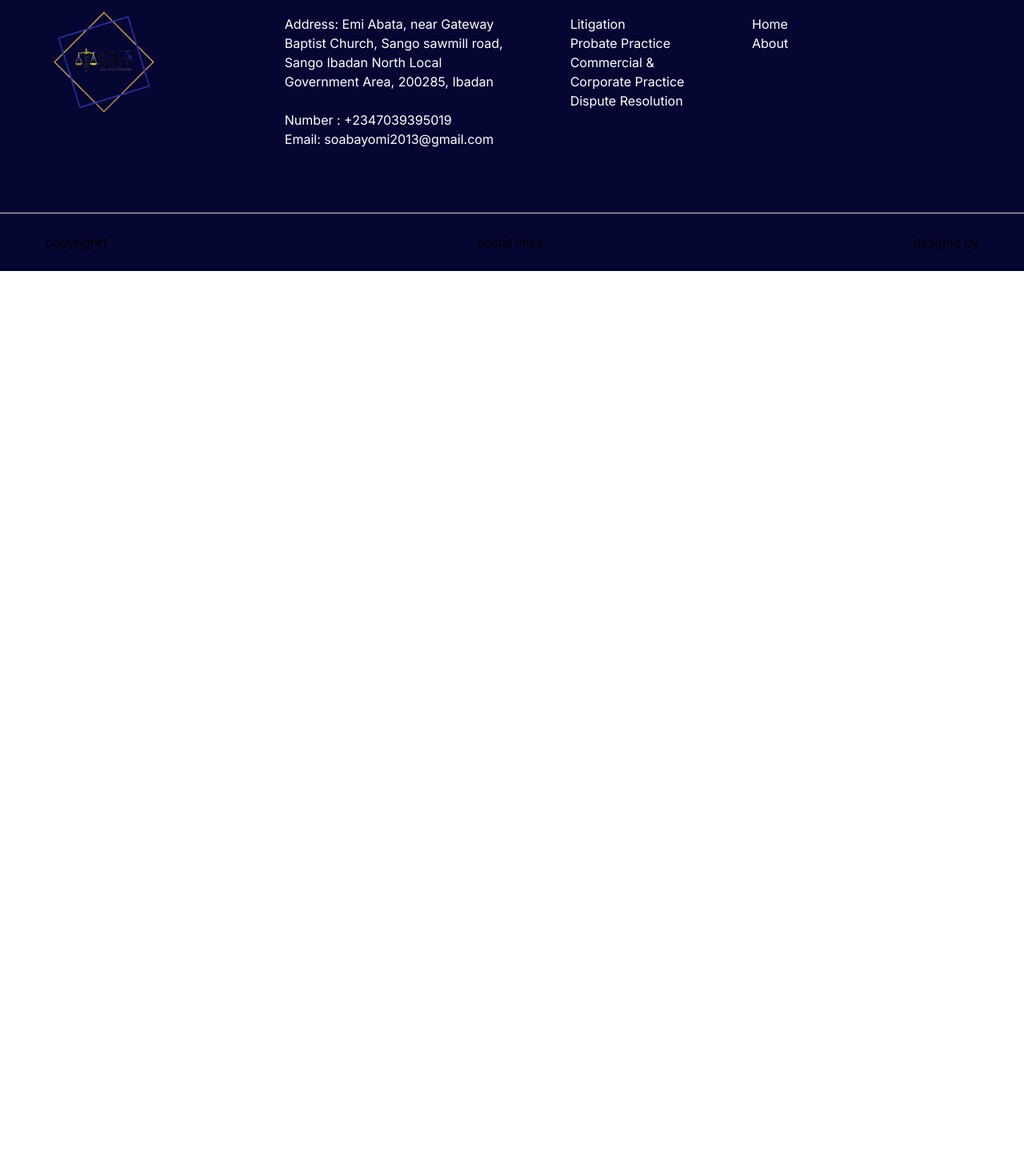
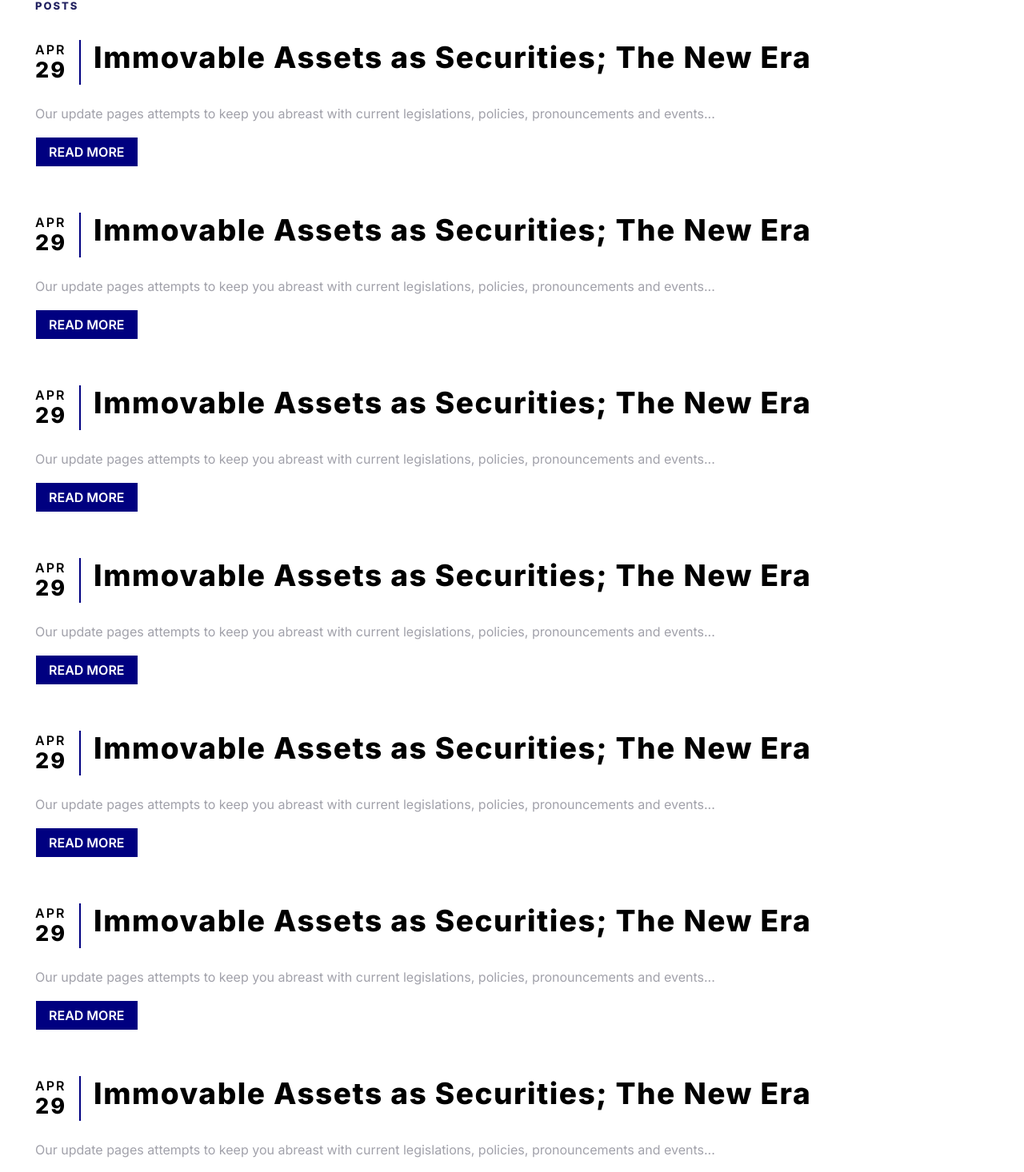
Before and after one commit to bolowys33/acegrit, a Next.js app: page /legal-blog in a window 1280 px wide. Shown: the part 773-2239 px from the top of the page at 80% size. Before the commit the page ends 1112 px from the top, so only its background shows below. Built offline with nearby package versions, Linux system fonts and the light colour scheme.

Commit message:
Implement legal blog page

```diff
--- a/app/legal-blog/page.tsx
+++ b/app/legal-blog/page.tsx
@@ -1,10 +1,11 @@
 import PageBanner from "@/components/PageBanner";
 import SectionTitle from "@/components/SectionTitle";
 import { Container } from "@mui/material";
+import Link from "next/link";
 
 const Blog = () => {
     return (
-        <div>
+        <div className="mb-6">
             <PageBanner title="Legal Blog" classes="blog-image" />
             <Container maxWidth="xl">
                 <div className="md:px-5">
@@ -12,7 +13,161 @@ const Blog = () => {
                     <h3 className="text-[29px] md:text-[34px] text-start font-extrabold tracking-[1.5px]">
                         From the Desk
                     </h3>
-                    <p className="tracking-[.5px] font-[500] text-zinc-400">Our update pages attempts to keep you abreast with current legislations, policies, pronouncements and events within the legal space in Africa.</p>
+                    <p className="tracking-[.5px] font-[500] text-zinc-400 my-6">
+                        Our articles from the desk, aim to keep you updated with
+                        current legislations, policies, pronouncements and
+                        events within the legal space in Africa.
+                    </p>
+                    <SectionTitle section="posts" classes="mb-6" />
+                    <section className="space-y-16">
+                    <article>
+                        <div className="flex">
+                            <div className="py-0 pr-4 border-r-2 h-14 border-navy tracking-[2px] hidden md:block">
+                                <p className="font-semibold">APR</p>
+                                <p className="text-[27px] font-extrabold leading-5 mt-1 ">
+                                    29
+                                </p>
+                            </div>
+                            <div className="md:pl-4">
+                                <Link href={"#"} className="text-[32px] md:text-[37px] text-start font-extrabold tracking-[1.5px] leading-[44px] hover:text-navy">
+                                    Immovable Assets as Securities; The New Era
+                                </Link>
+                            </div>
+                        </div>
+                        <p className="text-zinc-400 my-6">
+                        Our update pages attempts to keep you abreast with
+                        current legislations, policies, pronouncements and
+                        events...
+                    </p>
+                    <Link href={"#"} className="transition duration-300 ease-in-out bg-navy hover:bg-transparent hover:text-navy hover:border-navy border text-white py-2 px-4 font-semibold uppercase">read more</Link>
+                    </article>
+                    <article>
+                        <div className="flex">
+                            <div className="py-0 pr-4 border-r-2 h-14 border-navy tracking-[2px] hidden md:block">
+                                <p className="font-semibold">APR</p>
+                                <p className="text-[27px] font-extrabold leading-5 mt-1 ">
+                                    29
+                                </p>
+                            </div>
+                            <div className="md:pl-4">
+                                <Link href={"#"} className="text-[32px] md:text-[37px] text-start font-extrabold tracking-[1.5px] leading-[44px] hover:text-navy">
+                                    Immovable Assets as Securities; The New Era
+                                </Link>
+                            </div>
+                        </div>
+                        <p className="text-zinc-400 my-6">
+                        Our update pages attempts to keep you abreast with
+                        current legislations, policies, pronouncements and
+                        events...
+                    </p>
+                    <Link href={"#"} className="transition duration-300 ease-in-out bg-navy hover:bg-transparent hover:text-navy hover:border-navy border text-white py-2 px-4 font-semibold uppercase">read more</Link>
+                    </article>
+                    <article>
+                        <div className="flex">
+                            <div className="py-0 pr-4 border-r-2 h-14 border-navy tracking-[2px] hidden md:block">
+                                <p className="font-semibold">APR</p>
+                                <p className="text-[27px] font-extrabold leading-5 mt-1 ">
+                                    29
+                                </p>
+                            </div>
+                            <div className="md:pl-4">
+                                <Link href={"#"} className="text-[32px] md:text-[37px] text-start font-extrabold tracking-[1.5px] leading-[44px] hover:text-navy">
+                                    Immovable Assets as Securities; The New Era
+                                </Link>
+                            </div>
+                        </div>
+                        <p className="text-zinc-400 my-6">
+                        Our update pages attempts to keep you abreast with
+                        current legislations, policies, pronouncements and
+                        events...
+                    </p>
+                    <Link href={"#"} className="transition duration-300 ease-in-out bg-navy hover:bg-transparent hover:text-navy hover:border-navy border text-white py-2 px-4 font-semibold uppercase">read more</Link>
+                    </article>
+                    <article>
+                        <div className="flex">
+                            <div className="py-0 pr-4 border-r-2 h-14 border-navy tracking-[2px] hidden md:block">
+                                <p className="font-semibold">APR</p>
+                                <p className="text-[27px] font-extrabold leading-5 mt-1 ">
+                                    29
+                                </p>
+                            </div>
+                            <div className="md:pl-4">
+                                <Link href={"#"} className="text-[32px] md:text-[37px] text-start font-extrabold tracking-[1.5px] leading-[44px] hover:text-navy">
+                                    Immovable Assets as Securities; The New Era
+                                </Link>
+                            </div>
+                        </div>
+                        <p className="text-zinc-400 my-6">
+                        Our update pages attempts to keep you abreast with
+                        current legislations, policies, pronouncements and
+                        events...
+                    </p>
+                    <Link href={"#"} className="transition duration-300 ease-in-out bg-navy hover:bg-transparent hover:text-navy hover:border-navy border text-white py-2 px-4 font-semibold uppercase">read more</Link>
+                    </article>
+                    <article>
+                        <div className="flex">
+                            <div className="py-0 pr-4 border-r-2 h-14 border-navy tracking-[2px] hidden md:block">
+                                <p className="font-semibold">APR</p>
+                                <p className="text-[27px] font-extrabold leading-5 mt-1 ">
+                                    29
+                                </p>
+                            </div>
+                            <div className="md:pl-4">
+                                <Link href={"#"} className="text-[32px] md:text-[37px] text-start font-extrabold tracking-[1.5px] leading-[44px] hover:text-navy">
+                                    Immovable Assets as Securities; The New Era
+                                </Link>
+                            </div>
+                        </div>
+                        <p className="text-zinc-400 my-6">
+                        Our update pages attempts to keep you abreast with
+                        current legislations, policies, pronouncements and
+                        events...
+                    </p>
+                    <Link href={"#"} className="transition duration-300 ease-in-out bg-navy hover:bg-transparent hover:text-navy hover:border-navy border text-white py-2 px-4 font-semibold uppercase">read more</Link>
+                    </article>
+                    <article>
+                        <div className="flex">
+                            <div className="py-0 pr-4 border-r-2 h-14 border-navy tracking-[2px] hidden md:block">
+                                <p className="font-semibold">APR</p>
+                                <p className="text-[27px] font-extrabold leading-5 mt-1 ">
+                                    29
+                                </p>
+                            </div>
+                            <div className="md:pl-4">
+                                <Link href={"#"} className="text-[32px] md:text-[37px] text-start font-extrabold tracking-[1.5px] leading-[44px] hover:text-navy">
+                                    Immovable Assets as Securities; The New Era
+                                </Link>
+                            </div>
+                        </div>
+                        <p className="text-zinc-400 my-6">
+                        Our update pages attempts to keep you abreast with
+                        current legislations, policies, pronouncements and
+                        events...
+                    </p>
+                    <Link href={"#"} className="transition duration-300 ease-in-out bg-navy hover:bg-transparent hover:text-navy hover:border-navy border text-white py-2 px-4 font-semibold uppercase">read more</Link>
+                    </article>
+                    <article>
+                        <div className="flex">
+                            <div className="py-0 pr-4 border-r-2 h-14 border-navy tracking-[2px] hidden md:block">
+                                <p className="font-semibold">APR</p>
+                                <p className="text-[27px] font-extrabold leading-5 mt-1 ">
+                                    29
+                                </p>
+                            </div>
+                            <div className="md:pl-4">
+                                <Link href={"#"} className="text-[32px] md:text-[37px] text-start font-extrabold tracking-[1.5px] leading-[44px] hover:text-navy">
+                                    Immovable Assets as Securities; The New Era
+                                </Link>
+                            </div>
+                        </div>
+                        <p className="text-zinc-400 my-6">
+                        Our update pages attempts to keep you abreast with
+                        current legislations, policies, pronouncements and
+                        events...
+                    </p>
+                    <Link href={"#"} className="transition duration-300 ease-in-out bg-navy hover:bg-transparent hover:text-navy hover:border-navy border text-white py-2 px-4 font-semibold uppercase">read more</Link>
+                    </article>
+                    </section>
                 </div>
             </Container>
         </div>
```
